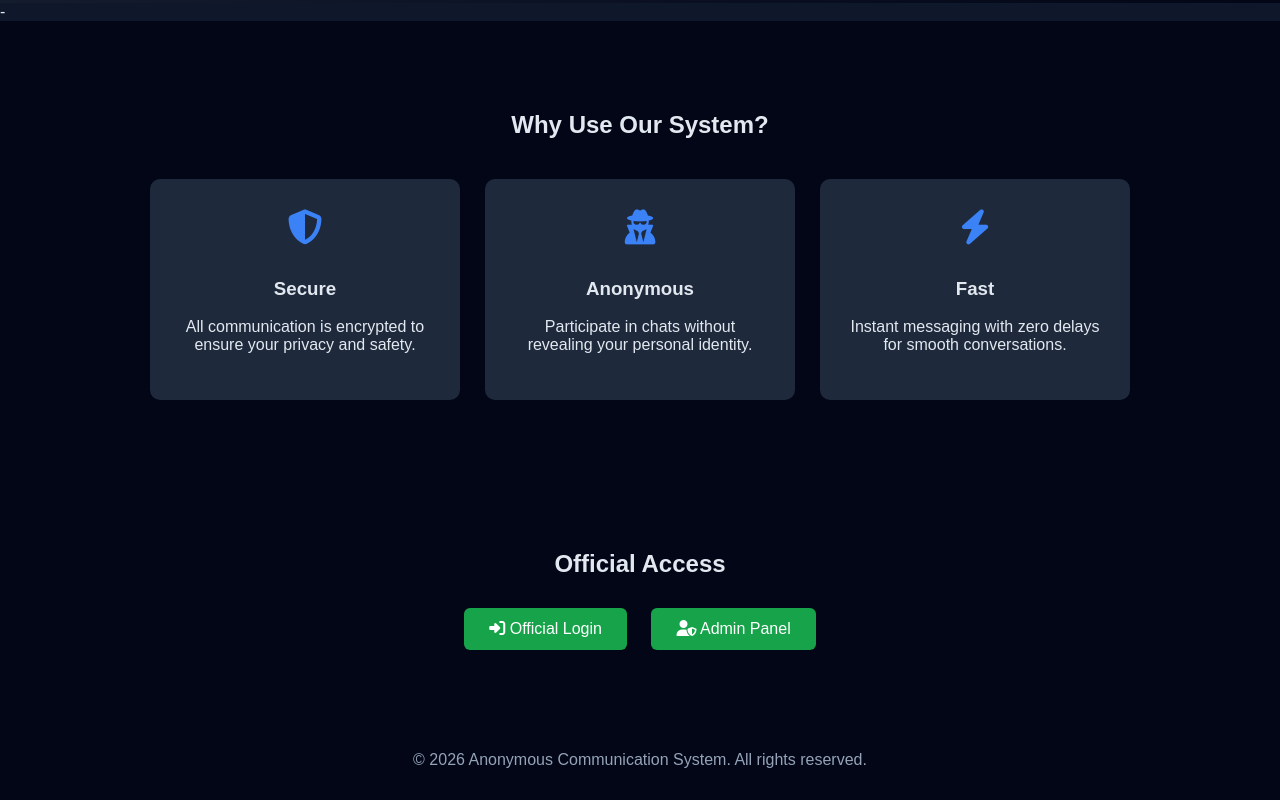
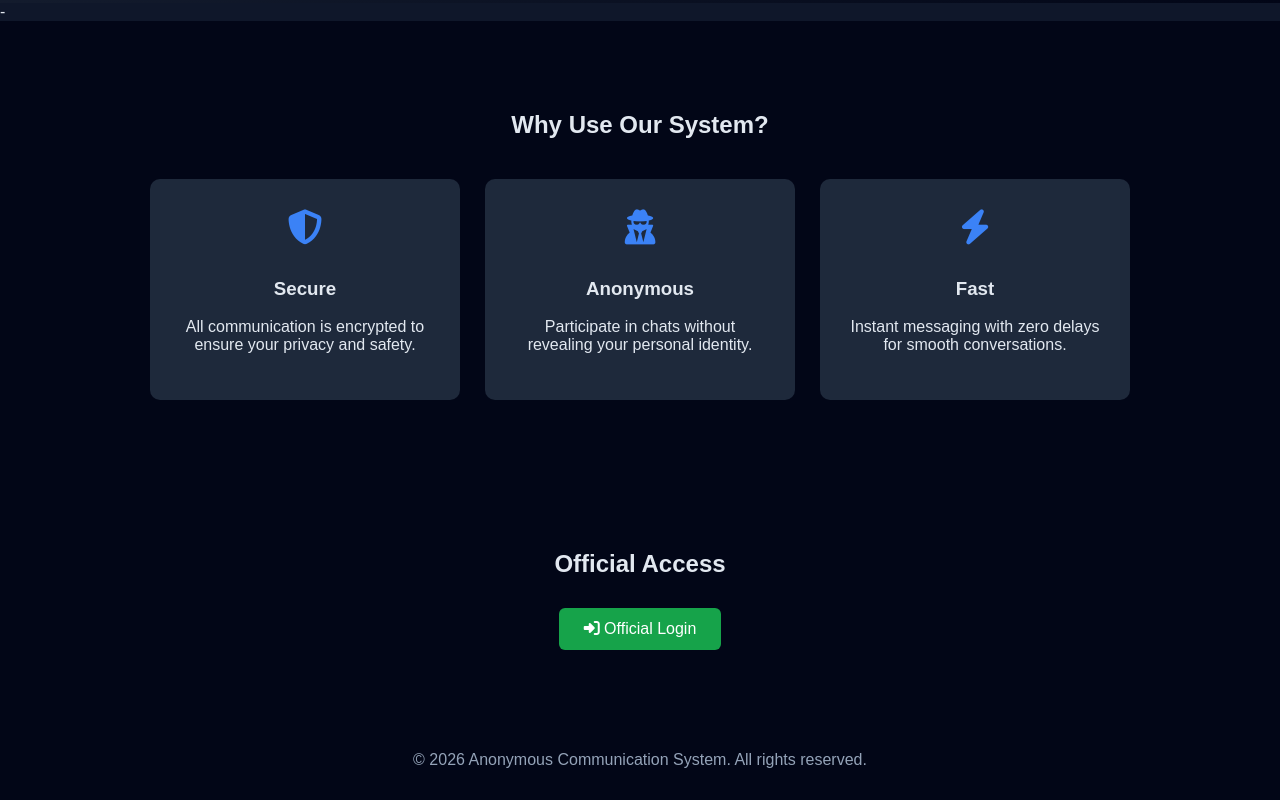
Before and after one commit to Nandana666/Anonymous-Communication-System, a website: page public/index.html in a window 1280 px wide. Shown: the part 797-1597 px from the top of the page. Drawn offline with Linux system fonts and the light colour scheme.

Commit message:
admin login hide

```diff
--- a/public/index.html
+++ b/public/index.html
@@ -48,7 +48,7 @@
   <section class="login-section">
     <h2 class="animate">Official Access</h2>
     <a href="login.html" class="login-btn animate"><i class="fas fa-sign-in-alt"></i> Official Login</a>
-    <a href="admin.html" class="login-btn animate"><i class="fas fa-user-shield"></i> Admin Panel</a>
+    <!-- <a href="admin.html" class="login-btn animate"><i class="fas fa-user-shield"></i> Admin Panel</a> -->
   </section>
 
   <!-- Footer -->
```
